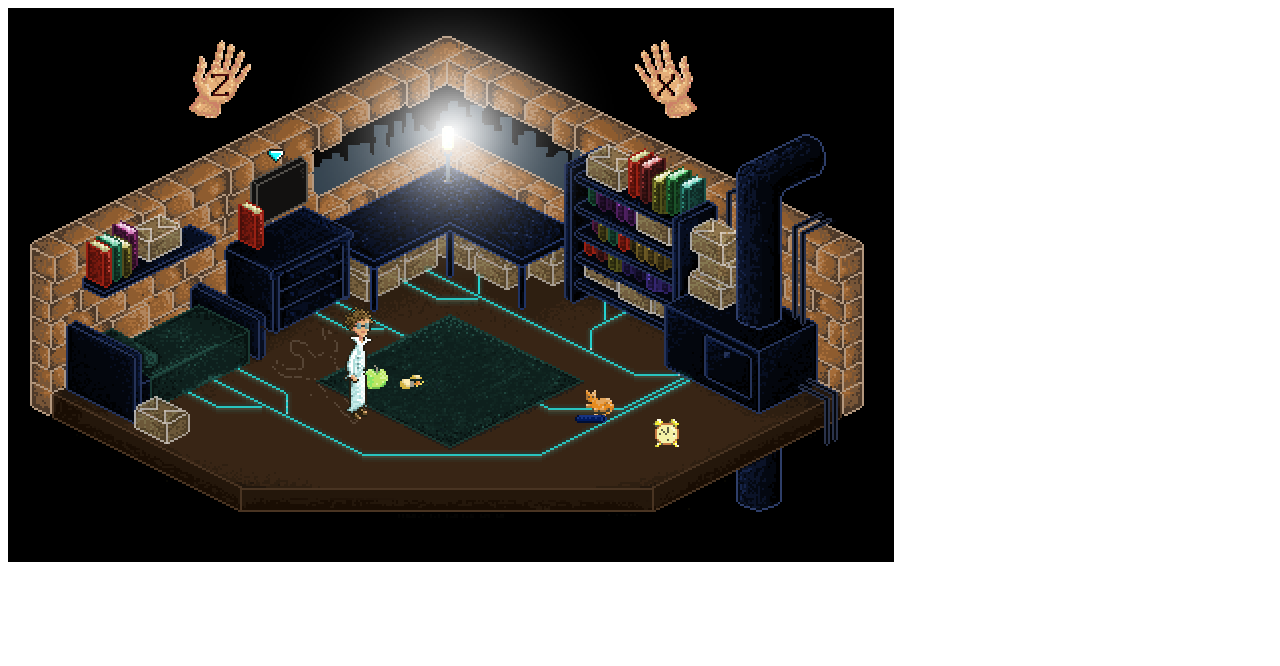
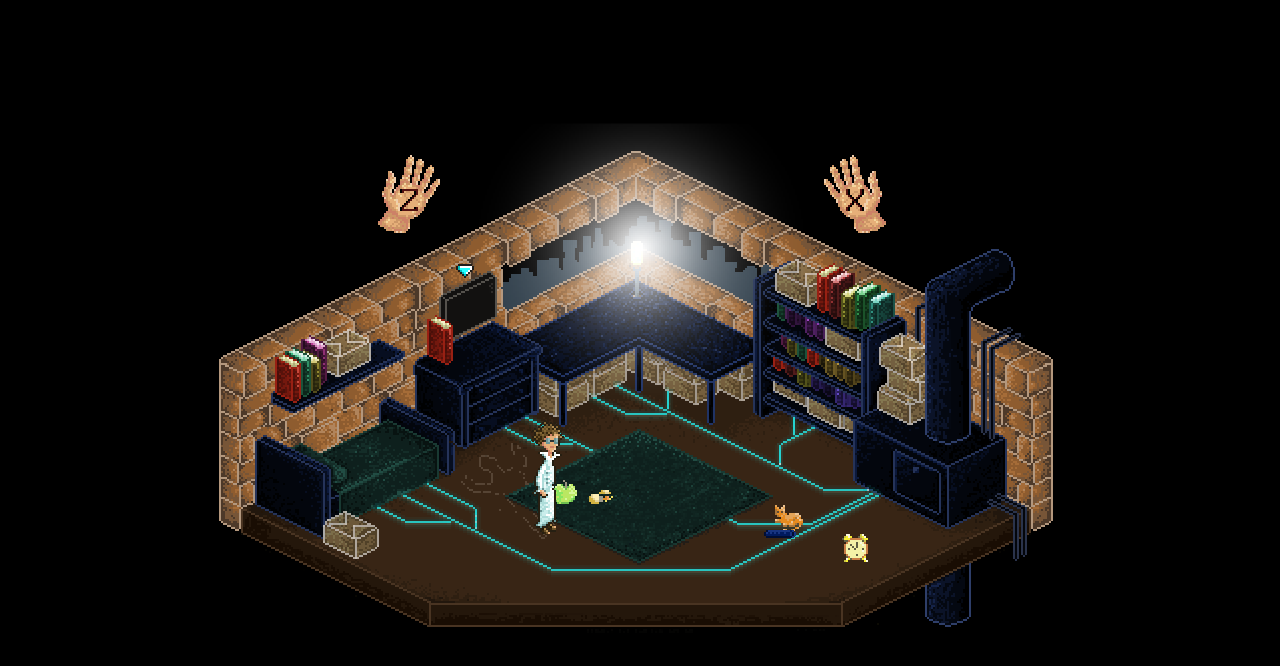
Before and after one commit to Dia6lo/LD37-Artisan, a plain HTML site: page IdealWaffle/wwwroot/index.html in a window 1280 px wide. Drawn offline with Linux system fonts and the light colour scheme.

Commit message:
Update css.

```diff
--- a/IdealWaffle/wwwroot/style.css
+++ b/IdealWaffle/wwwroot/style.css
@@ -2,3 +2,29 @@
     font-family: tooltipFont;
     src: url(assets/Font.ttf);
 }
+
+body {
+    background-color: black;
+}
+
+div {
+    width: 100%;
+    height: 100%;
+
+    position: absolute;
+    top:0;
+    bottom: 0;
+    left: 0;
+    right: 0;
+
+    margin: auto;
+}
+
+canvas {
+    position: absolute;
+    top: 0;
+    bottom: 0;
+    left: 0;
+    right: 0;
+    margin: auto;
+}
```
